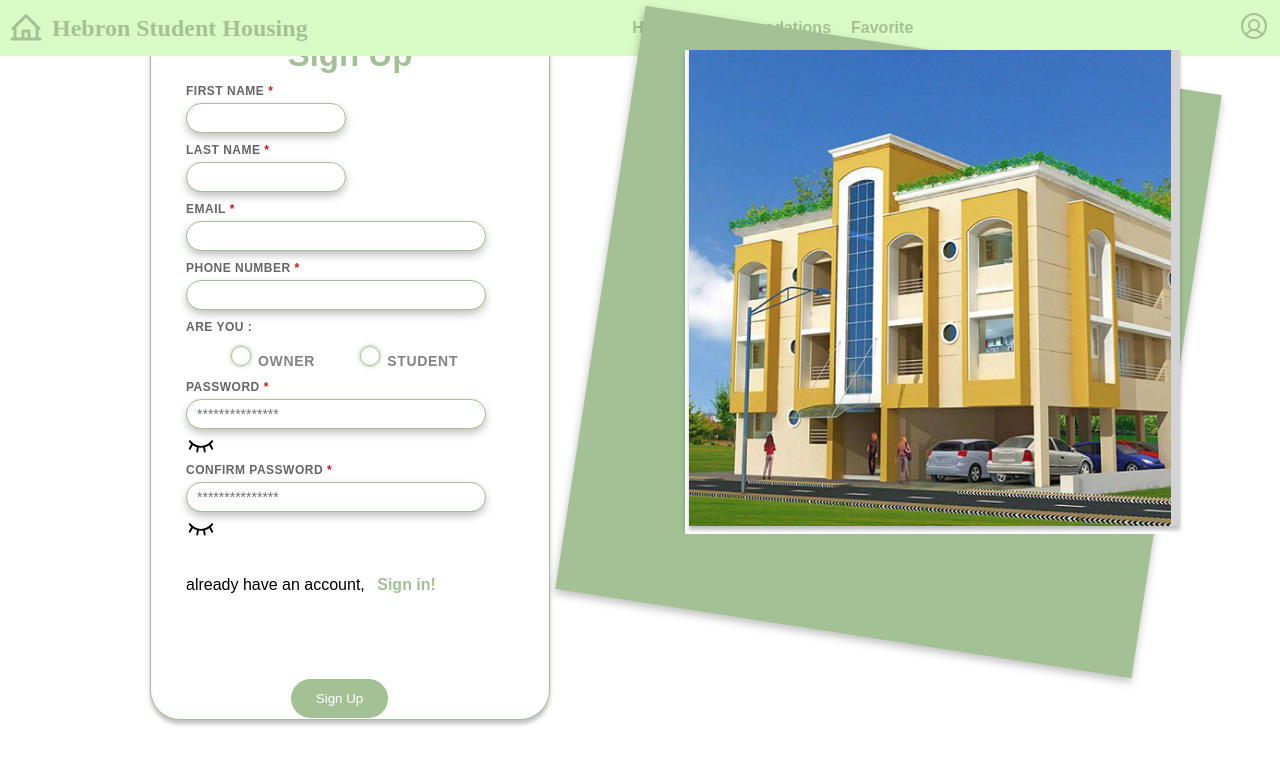
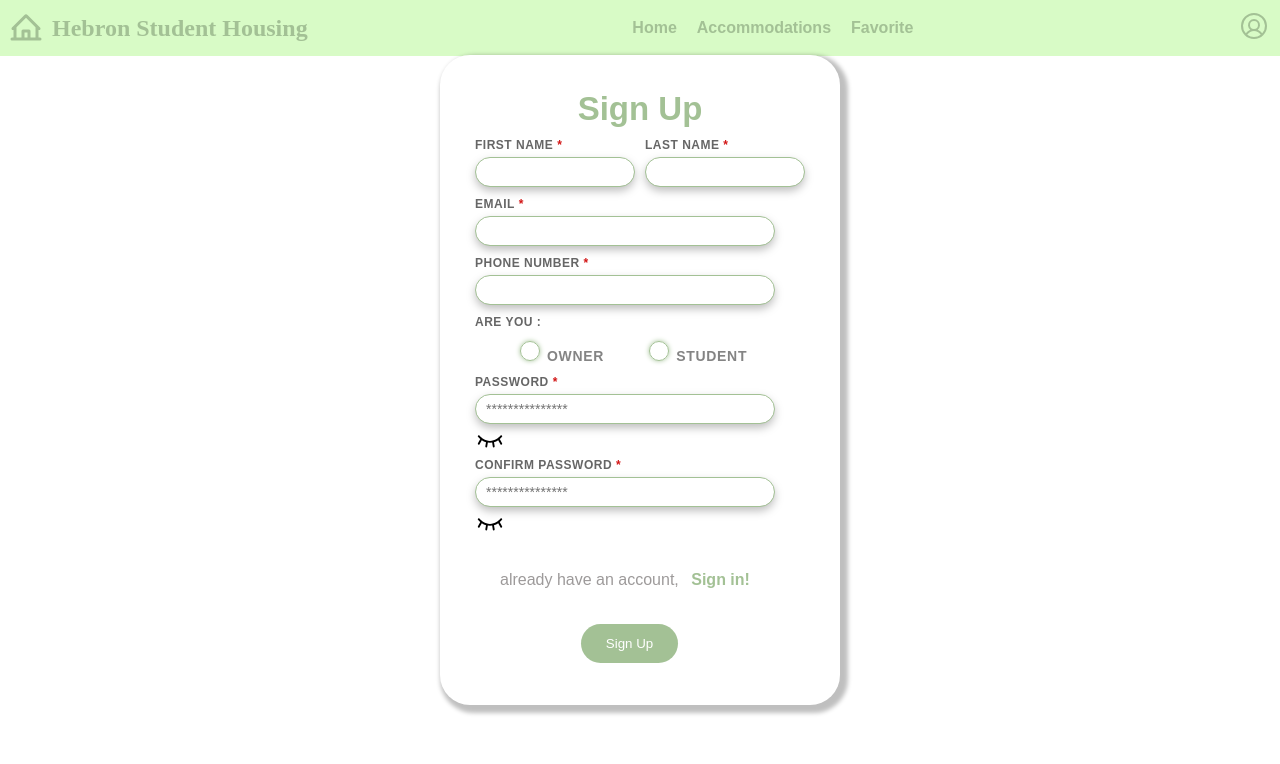
Before and after one commit to dalabilal/FE-Student-Accommodation, a React (Create React App) app in the folder student-accommodation/: page /signup in a window 1280 px wide. Shown: the top 764 px of the page. Built offline with nearby package versions, Linux system fonts and the light colour scheme.

Commit message:
some styling

```diff
--- a/student-accommodation/src/pages/login/login.css
+++ b/student-accommodation/src/pages/login/login.css
@@ -1,26 +1,25 @@
 .main {
     display: flex;
-    flex-direction: column;
-    gap: 10px;
+    justify-content: center;
+    /* gap: 10px; */
 
 }
 
 .main .sign-in-form {
-    margin-top: 25px;
-    margin-left: 150px;
-    width: 400px;
-    height: 600px;
+    /* margin-left: 100px; */
+    margin-top: 55px;
+    max-width: 400px;
+    height: 630px;
     padding: 35px;
     box-sizing: border-box;
-    background-color: #ffffff;
     border-radius: 5px;
     display: flex;
     flex-direction: column;
     gap: 10px;
     border-radius: 30px;
-    border: 0.5px solid #A3C195;
     background: #FFF;
-    box-shadow: 0px 4px 4px 0px rgba(0, 0, 0, 0.25);
+    box-shadow: 4px 4px 4px 4px rgba(0, 0, 0, 0.25);
+    z-index: 3;
 
 }
 
@@ -53,7 +52,6 @@
 
 .main .sign-in-form .span-text .condition {
     color: #9d9a9a;
-    /* margin-top: 52px; */
     margin-left: 25px;
 }
 
--- a/student-accommodation/src/pages/login/login.jsx
+++ b/student-accommodation/src/pages/login/login.jsx
@@ -74,21 +74,21 @@ const SignInForm = () => {
           <div className="forgot-password">
             <span>forgot password?</span>
           </div>
-          <div className="signIn-button">
-            <button type="submit">Sign In</button>
-          </div>
-        </form>
         <div className="span-text">
           <span className="condition">You Don't have an account yet?</span>
           <span className="sign-up">
             <Link to={'/signup'}>Sign up</Link>
           </span>
         </div>
+          <div className="signIn-button">
+            <button type="submit">Sign In</button>
+          </div>
+        </form>
       </div>
-      <div className="sign-in-img"></div>
+      {/* <div className="sign-in-img"></div>
       <div className="img-signin">
         <img src="pic.jpg" alt="" />
-      </div>
+      </div> */}
     </div>
   );
 };
--- a/student-accommodation/src/pages/sign-up/passwordStrength.jsx
+++ b/student-accommodation/src/pages/sign-up/passwordStrength.jsx
@@ -1,4 +1,5 @@
 import { useState } from 'react';
+import './sign-up.css'
 import PasswordStrengthMeter from './PasswordStrengthMeter';
 import Input from '../../component/common/input/input.component';
 import { Eye } from '@phosphor-icons/react/dist/ssr';
@@ -50,7 +51,7 @@ const StrongPassword = ({ setPassword, setConfirmPassword, passwordsMatch , setP
       <div className="col-md-6 mx-auto text-right">
         <div className="form-group mb-1">
           <Input
-            className="form-control shadow-none"
+            className="form-control-shadow-none"
             label="Password"
             placeholder="***************"
             onChange={handlePasswordChange}
--- a/student-accommodation/src/pages/sign-up/sign-up.css
+++ b/student-accommodation/src/pages/sign-up/sign-up.css
@@ -1,15 +1,32 @@
 .main {
     display: flex;
-    flex-direction: column;
-    justify-content: center;
-    flex-wrap: nowrap;
+    height: 100vh;
 }
 
 
+.backgroundDiv {
+    width: 500px;
+    height: 100%;
+    position: absolute;
+    top: 0;
+    right: 0;
+    bottom: 0;
+    z-index: 0;
+}
+.form-control-shadow-none {
+    border: none;
+    box-shadow: none;
+}
+
+.name {
+    display: flex;
+    justify-content: space-between;
+}
 .main .sign-up-form {
-    margin-left: 150px;
-    width: 400px;
-    height: 720px;
+    /* margin-left: 100px; */
+    margin-top: 55px;
+    max-width: 400px;
+    max-height: 650px;
     padding: 35px;
     box-sizing: border-box;
     background-color: #ffffff;
@@ -18,9 +35,9 @@
     flex-direction: column;
     gap: 10px;
     border-radius: 30px;
-    border: 0.5px solid #A3C195;
     background: #FFF;
-    box-shadow: 0px 4px 4px 0px rgba(0, 0, 0, 0.25);
+    box-shadow: 4px 4px 4px 4px rgba(0, 0, 0, 0.25);
+    z-index: 3;
 }
 
 .main .sign-up-form .forgot-password>span {
@@ -41,15 +58,14 @@
     color: #A3C195;
 }
 
-.main .sign-up-form .span-text {
+.main .sign-up-form .span-text1 {
     width: 400px;
     margin-top: 40px;
 }
 
-.main .sign-up-form .span-text .condition {
+.main .sign-up-form .span-text1 .condition {
     color: #9d9a9a;
-    /* margin-top: 52px; */
-    margin-left: 53px;
+    margin-left: 25px;
 }
 
 .main .sign-up-form .span-text .sign-up>a {
@@ -63,7 +79,7 @@
     padding: 15px;
     display: flex;
     align-items: center;
-    margin-top: 60px;
+    margin-top: 10px;
     justify-content: center;
     margin-right: 21px;
 
@@ -72,6 +88,7 @@
 .main .sign-up-form .span-text1 {
     width: 400px;
     margin-top: 20px;
+    align-self: right;
 }
 .main .sign-up-form .span-text1 .signin>a {
     color: #a3c195;
--- a/student-accommodation/src/pages/sign-up/sign-up.jsx
+++ b/student-accommodation/src/pages/sign-up/sign-up.jsx
@@ -18,7 +18,7 @@ const SignUp = () => {
   const [role, setRole] = useState('');
   const { setNotification } = useNotification();
 
-  const { setNoUser ,setUserRole } = useUser();
+  const { setNoUser, setUserRole } = useUser();
 
   const handleSubmit = async (e) => {
     e.preventDefault();
@@ -55,7 +55,7 @@ const SignUp = () => {
         console.log('User signed up successfully!');
         setNotification({ message: 'User is created successfully', status: 'success' })
         setUserRole(role);
-        console.log('role',role);
+        console.log('role', role);
       } else {
         const responseData = await response.json();
         if (responseData.error) {
@@ -90,6 +90,7 @@ const SignUp = () => {
         <div className="title">
           <span>Sign Up</span>
         </div>
+        <div className="name">
           <Input
             label="first name"
             required
@@ -106,15 +107,19 @@ const SignUp = () => {
             width={160}
             onChange={(e) => setLastname(e.target.value)}
           />
+        </div>
         <Input
           label="email"
           required
-        onChange={(e) =>{
+          onChange={(e) => {
             setEmail(e.target.value)
             setEmailExists(false)
           }
           } />
-        {emailExists && <span style={{ color: 'red' }}>Email already exists. Please use a different email.</span>}
+        {emailExists &&
+          <span style={{ color: 'red' }}>
+            Email already exists. Please use a different email.
+          </span>}
         <Input
           label="phone number"
           required
@@ -151,7 +156,7 @@ const SignUp = () => {
         />
         {!passwordsMatch && <span style={{ color: 'red' }}>Passwords do not match!</span>}
         <div className="span-text1">
-          <span>already have an account, </span>
+          <span className="condition">already have an account, </span>
           <span className='signin'>
             <Link to={'/signin'}>Sign in!</Link>
           </span>
@@ -159,10 +164,10 @@ const SignUp = () => {
         <div className="signIn-button">
           <button>Sign Up</button>
         </div>
-        <div className="sign-in-img"></div>
+        {/* <div className="sign-in-img"></div>
         <div className="img-signin">
           <img src="pic.jpg" alt="" />
-        </div>
+        </div> */}
       </form>
     </div>
   );
--- a/student-accommodation/src/service/UserContext.jsx
+++ b/student-accommodation/src/service/UserContext.jsx
@@ -25,7 +25,7 @@ export const UserProvider = ({ children }) => {
   };
 
   return (
-    <UserContext.Provider value={{noUser, userRole, logoutUser ,setUserRole ,setNoUser}}>
+    <UserContext.Provider value={{noUser, userRole, logoutUser ,setUserRole ,setNoUser }}>
       {children}
     </UserContext.Provider>
   );
```
Also changed, not shown: student-accommodation/src/component/common/navBar/NavBar.jsx (+4 -6 lines). Lines whose indentation alone changed are shown as unchanged.
